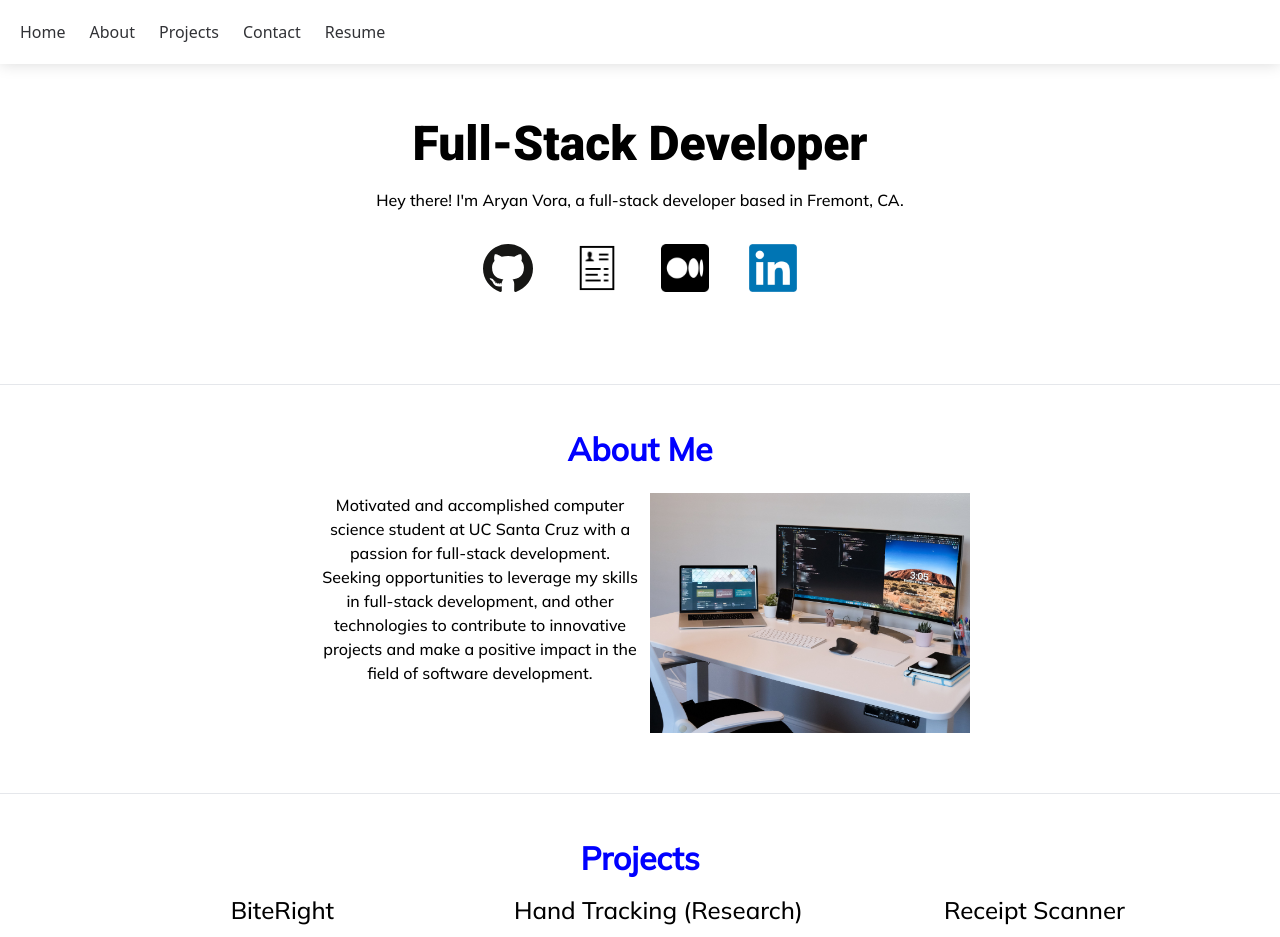
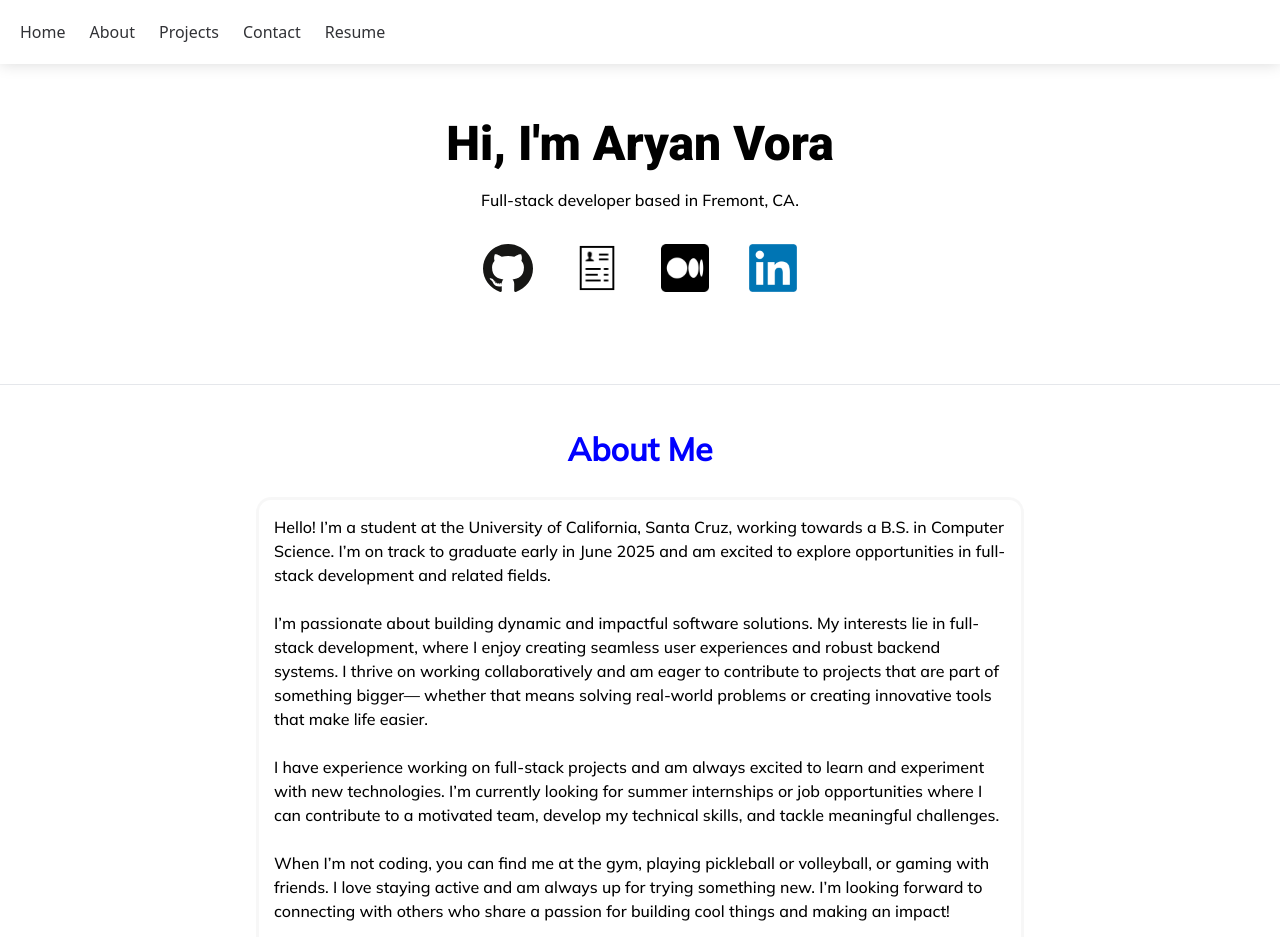
Before and after one commit to Aryan-Vora/Portfolio, a Next.js app: page / in a window 1280 px wide. Shown: the top 937 px of the page. Built offline with nearby package versions, Linux system fonts and the light colour scheme.

Commit message:
minor changes to about section

```diff
--- a/app/components/Tile.jsx
+++ b/app/components/Tile.jsx
@@ -58,7 +58,7 @@ Tile.propTypes = {
     PropTypes.string,
     PropTypes.arrayOf(PropTypes.string),
   ]).isRequired,
-  link: PropTypes.string.isRequired,
+  link: PropTypes.string,
   description: PropTypes.string,
 };
 
--- a/app/page.jsx
+++ b/app/page.jsx
@@ -3,7 +3,7 @@ import styles from "./page.module.css";
 import { Roboto } from "next/font/google";
 import { Mulish } from "next/font/google";
 import Tile from "./components/Tile";
-import MediumArticles from "./components/MediumArticles";
+import { useState } from "react";
 const roboto = Roboto({
   weight: ["900"],
   subsets: ["latin"],
@@ -15,6 +15,11 @@ const mulish = Mulish({
   variable: "--font-mulish",
 });
 export default function Home() {
+  const [showMore, setShowMore] = useState(true);
+
+  const toggleShowMore = () => {
+    setShowMore(!showMore);
+  };
   return (
     <main className={`${mulish.className}`}>
       <meta
@@ -24,11 +29,8 @@ export default function Home() {
       <div className={styles.top}></div>
       <div id="home" className={styles.cardgenBox}>
         <div className={styles.boxContent}>
-          <h1 className={`${roboto.className}`}>Full-Stack Developer</h1>
-          <p>
-            Hey there! I'm Aryan Vora, a full-stack developer based in Fremont,
-            CA.{" "}
-          </p>
+          <h1 className={`${roboto.className}`}>Hi, I'm Aryan Vora</h1>
+          <p>Full-stack developer based in Fremont, CA. </p>
           <div className={styles.resume}>
             <a
               href="https://github.com/Aryan-Vora"
@@ -67,23 +69,37 @@ export default function Home() {
       <h2 id="about" className={styles.subheader}>
         About Me
       </h2>
-      <div className={styles.shift}>
-        <div className={styles.cardgenBox}>
-          <div className={styles.boxContent}>
-            <p className={styles.description}>
-              Motivated and accomplished computer science student at UC Santa
-              Cruz with a passion for full-stack development. Seeking
-              opportunities to leverage my skills in full-stack development, and
-              other technologies to contribute to innovative projects and make a
-              positive impact in the field of software development.
-            </p>
-          </div>
-          <div className={styles.boxContent2}>
-            <img src="croppeddesk.jpg" className={styles.card}></img>
-          </div>
-        </div>
+      <div className={styles.about}>
+        <p className={showMore ? styles.showMore : styles.showLess}>
+          Hello! I’m a student at the University of California, Santa Cruz,
+          working towards a B.S. in Computer Science. I’m on track to graduate
+          early in June 2025 and am excited to explore opportunities in
+          full-stack development and related fields.
+          <br /> <br />
+          I’m passionate about building dynamic and impactful software
+          solutions. My interests lie in full-stack development, where I enjoy
+          creating seamless user experiences and robust backend systems. I
+          thrive on working collaboratively and am eager to contribute to
+          projects that are part of something bigger— whether that means solving
+          real-world problems or creating innovative tools that make life
+          easier.
+          <br /> <br />
+          I have experience working on full-stack projects and am always excited
+          to learn and experiment with new technologies. I’m currently looking
+          for summer internships or job opportunities where I can contribute to
+          a motivated team, develop my technical skills, and tackle meaningful
+          challenges.
+          <br /> <br />
+          When I’m not coding, you can find me at the gym, playing pickleball or
+          volleyball, or gaming with friends. I love staying active and am
+          always up for trying something new. I’m looking forward to connecting
+          with others who share a passion for building cool things and making an
+          impact!
+        </p>
+        <button className={styles.toggleButton} onClick={toggleShowMore}>
+          {showMore ? "Show Less" : "Show More"}
+        </button>
       </div>
-      <hr></hr>
       <h2 id="projects" className={styles.subheader}>
         Projects
       </h2>
--- a/app/page.module.css
+++ b/app/page.module.css
@@ -47,7 +47,33 @@
   text-align: left;
   font-size: 1.5rem;
 }
-
+.about {
+  color: black;
+  padding: 15px;
+  border-radius: 15px;
+  width: 60%;
+  margin: 3vh auto 3vh auto;
+  border: 3px solid rgba(0, 0, 0, 0.03);
+}
+.about p {
+  display: flex;
+  flex-direction: column;
+  margin: auto;
+}
+.showMore {
+  margin-top: 10px;
+  text-align: left;
+}
+.showLess {
+  max-height: 150px;
+  overflow: hidden;
+  text-align: left;
+}
+.toggleButton {
+  color: blue;
+  margin-top: 10px;
+  text-align: left;
+}
 .skills {
   margin-top: 3vh;
 }
@@ -220,9 +246,6 @@
   }
 }
 @media (min-width: 1350px) {
-  .shift {
-    margin-right: 5rem;
-  }
   .shift2 {
     padding-right: 5rem;
   }
```
